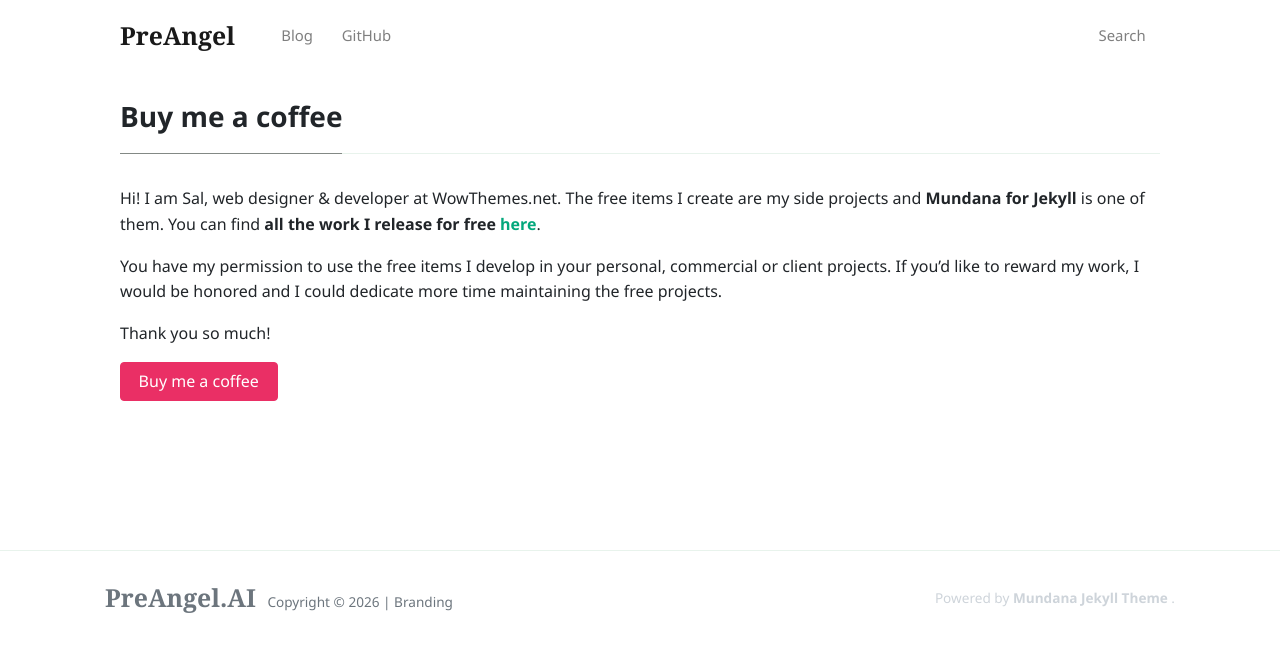
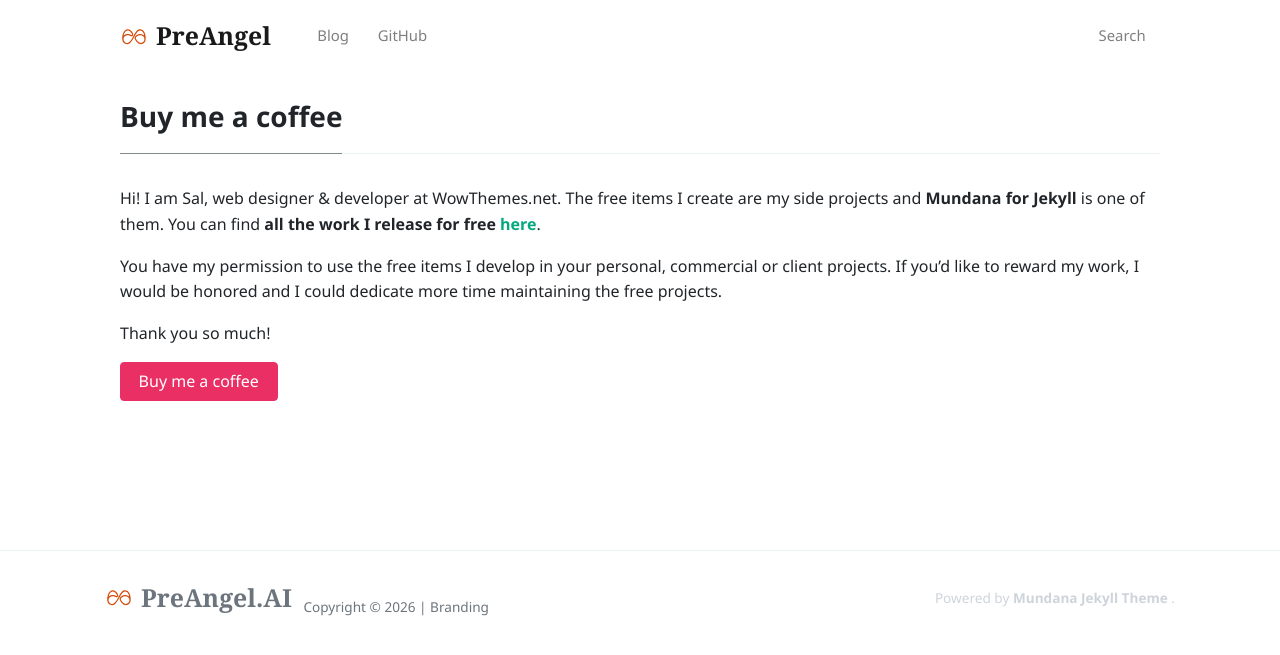
Before and after one commit to PreAngel/preangel.ai, a Jekyll site: the page built from docs/_pages/buy-me-a-coffee.md, in a window 1280 px wide. Shown: the top 655 px of the page. Built offline with Jekyll 4.4.1, drawn with Linux system fonts in a browser that asks for light colours; nearby versions of some CDN libraries.

Commit message:
Update logo references and enhance navbar branding with logo integration

```diff
--- a/docs/_config.yml
+++ b/docs/_config.yml
@@ -1,12 +1,13 @@
 # Site
 name: PreAngel
 description: AI Native Startup Playbook for the One-Person Company of the AI Age
-logo: assets/images/logo.png
+logo: assets/images/preangel-logo.svg
 favicon: assets/images/preangel-icon.svg
 url: https://PreAngel.AI
 baseurl:
 email: Hello@PreAngel.AI
 mailchimp-list: https://zixia.us4.list-manage.com/subscribe/post?u=a8584b55dea5aa8bbc14bd1a0&amp;id=d9899f0d70
+
 
 math:
   enable_by_default: false
--- a/docs/_layouts/default.html
+++ b/docs/_layouts/default.html
@@ -48,7 +48,16 @@
     <!-- Navbar -->
     <nav id="MagicMenu" class="topnav navbar navbar-expand-lg navbar-light bg-white fixed-top">
     <div class="container">
-        <a class="navbar-brand" href="{{ site.baseurl }}/"><strong>{{site.name}}</strong></a>
+        <a class="navbar-brand d-flex align-items-center" href="{{ site.baseurl }}/">
+          <img
+            class="site-logo mr-2"
+            src="{{ site.baseurl }}/{{ site.logo }}"
+            alt="{{ site.name }} logo"
+            width="28"
+            height="28"
+          />
+          <strong>{{site.name}}</strong>
+        </a>
         <button class="navbar-toggler collapsed" type="button" data-toggle="collapse" data-target="#navbarColor02" aria-controls="navbarColor02" aria-expanded="false" aria-label="Toggle navigation">
         <span class="navbar-toggler-icon"></span>
         </button>
@@ -88,7 +97,14 @@
         <div class="container">
         <div class="row align-items-center justify-content-between">
             <div>
-                <a href="#" class="text-muted navbar-brand mr-2 mb-0">
+                <a href="#" class="text-muted navbar-brand mr-2 mb-0 d-inline-flex align-items-center">
+                  <img
+                    class="site-logo mr-2"
+                    src="{{ site.baseurl }}/{{ site.logo }}"
+                    alt="{{ site.name }} logo"
+                    width="24"
+                    height="24"
+                  />
                   <strong>PreAngel.AI</strong>
                 </a>
                 <span>Copyright © <script>document.write(new Date().getFullYear())</script></span>
--- a/docs/assets/css/theme.css
+++ b/docs/assets/css/theme.css
@@ -190,6 +190,21 @@ a.text-dark:hover {
 .navbar {
 	transition:top 0.2s ease-in-out;
 	font-weight:400;
+}
+
+.navbar-brand .site-logo {
+	transition: filter 0.15s ease;
+}
+
+.navbar-brand:hover .site-logo,
+.navbar-brand:focus .site-logo {
+	filter: brightness(1.08) saturate(1.08) drop-shadow(0 0 12px rgba(31, 155, 255, 0.25));
+}
+
+.site-logo {
+	width: 28px;
+	height: 28px;
+	object-fit: contain;
 }
 .navbar .highlight .nav-link {
 	color:#03a87c !important;
```
Also changed, not shown: docs/berkshire-hathaway.html (+6 -8 lines), docs/index.html (+3 -7 lines).
